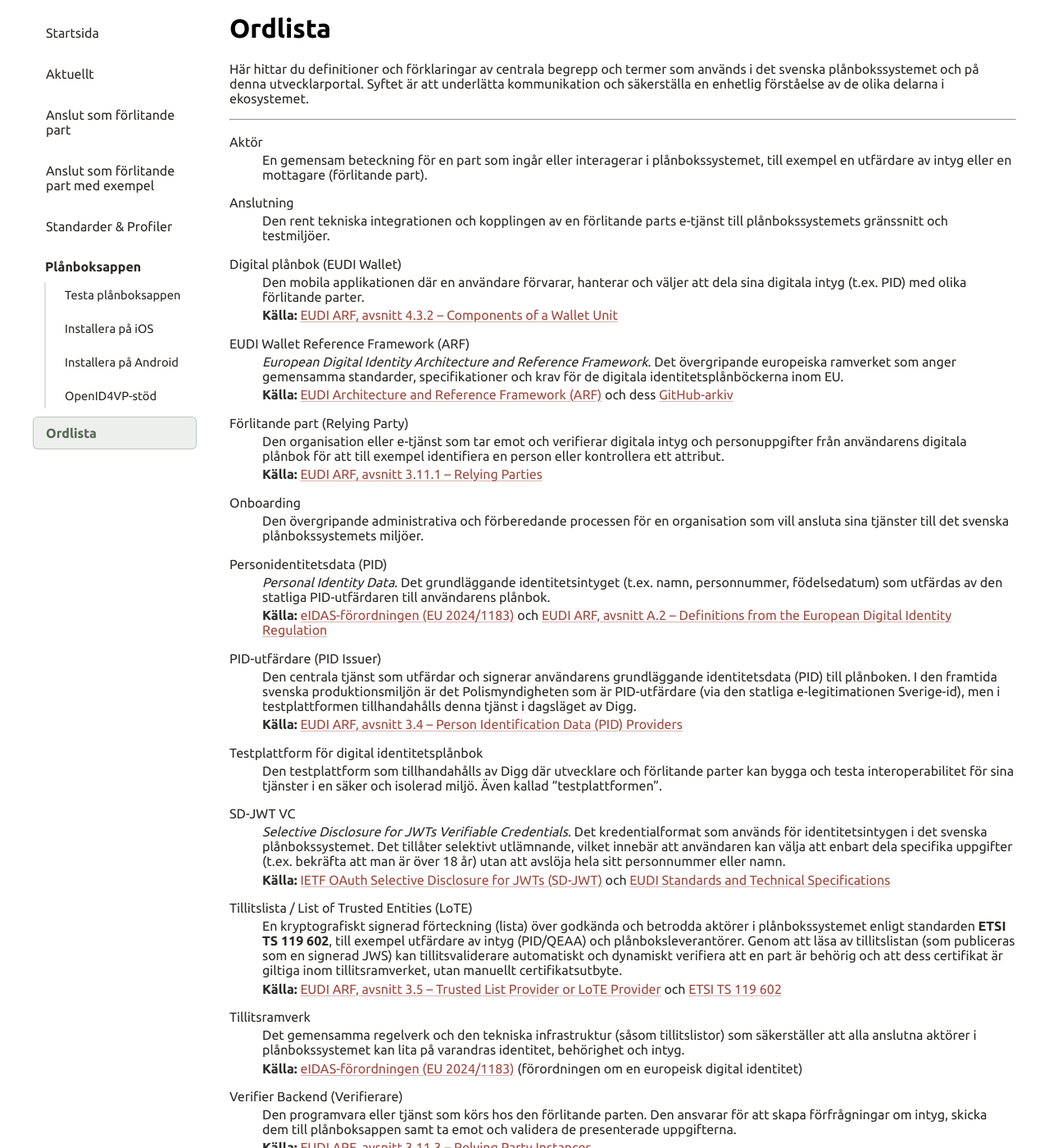
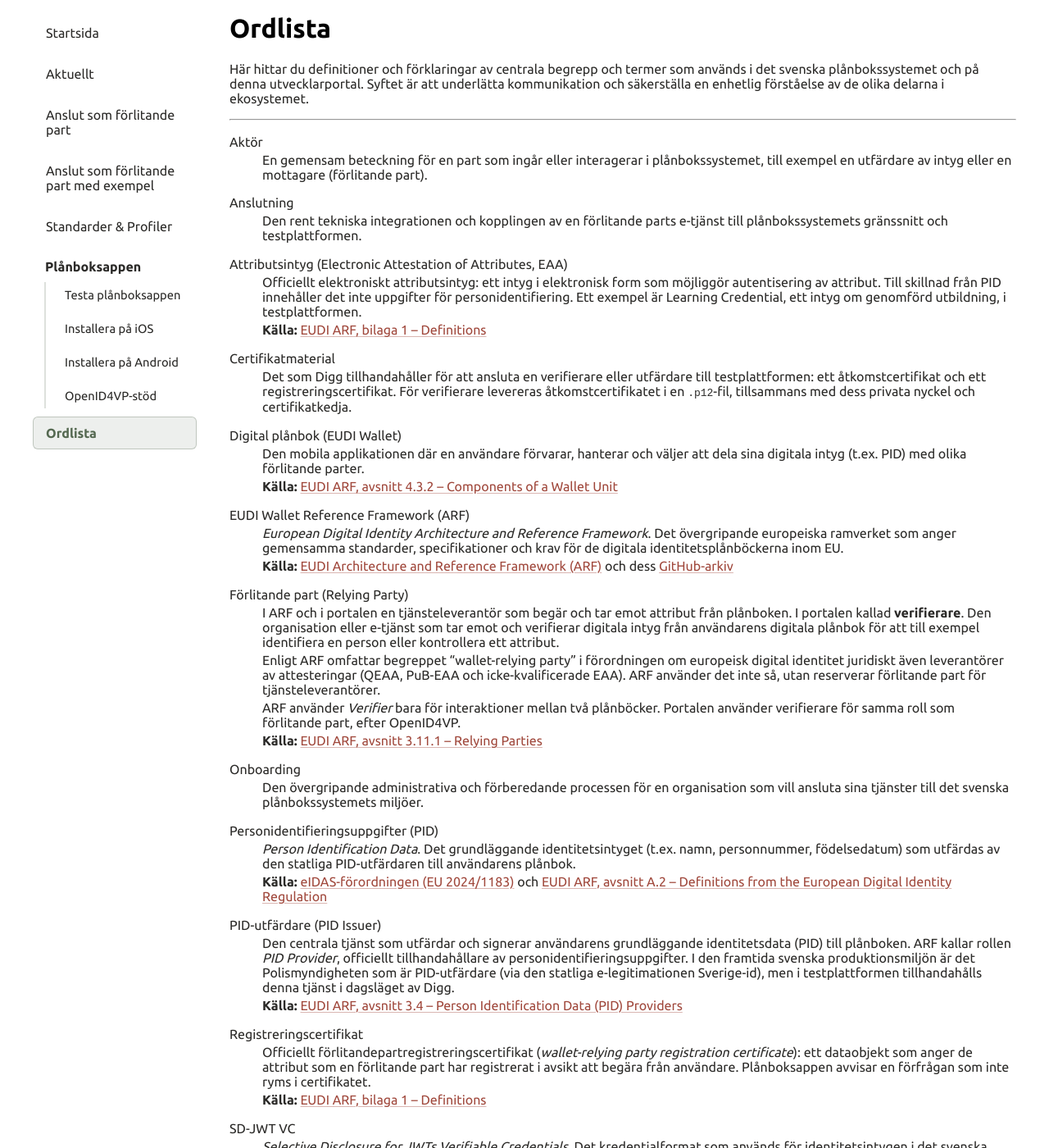
Before and after one commit to diggsweden/wallet-utvecklarportal, a Jekyll site: the page built from pages/ordlista.md, in a window 1280 px wide and 1400 px high, scrolled down 241 px. Shown: the whole window at 82% size. Built offline with Jekyll 4.4.1, drawn with Linux system fonts in a browser that asks for light colours; some of the changed text lies outside the part shown.

Commit message:
docs: align terminology with eIDAS and ARF
Update the glossary so that the terms follow eIDAS and the ARF:
verifier (relying party), attestation provider, electronic attestation
of attributes (EAA), access certificate and registration certificate.
Add certifikatmaterial for the certificate material Digg provides.

Use testplattformen instead of testmiljön on the start page and in
Standarder & Profiler, spell out personidentifieringsuppgifter (PID)
and fix the link to SD-JWT VC.

Signed-off-by: Johannes Dannelov <johannes.dannelov@digg.se>

```diff
--- a/pages/ordlista.md
+++ b/pages/ordlista.md
@@ -22,7 +22,19 @@ Aktör
 
 Anslutning
 : Den rent tekniska integrationen och kopplingen av en förlitande parts e-tjänst till plånbokssystemets gränssnitt och
-  testmiljöer.
+  testplattformen.
+
+Attributsintyg (Electronic Attestation of Attributes, EAA)
+: Officiellt elektroniskt attributsintyg: ett intyg i elektronisk form som möjliggör autentisering av attribut.
+  Till skillnad från PID innehåller det inte uppgifter för personidentifiering.
+  Ett exempel är Learning Credential, ett intyg om genomförd utbildning, i testplattformen.
+: **Källa:** [EUDI ARF, bilaga 1 – Definitions](https://eudi.dev/3.0.0/annexes/annex-1/annex-1-definitions/)
+
+Certifikatmaterial
+: Det som Digg tillhandahåller för att ansluta en verifierare eller utfärdare till testplattformen:
+  ett åtkomstcertifikat och ett registreringscertifikat.
+  För verifierare levereras åtkomstcertifikatet i en `.p12`-fil,
+  tillsammans med dess privata nyckel och certifikatkedja.
 
 Digital plånbok (EUDI Wallet)
 : Den mobila applikationen där en användare förvarar,
@@ -34,13 +46,20 @@ EUDI Wallet Reference Framework (ARF)
 : *European Digital Identity Architecture and Reference Framework*.
   Det övergripande europeiska ramverket som anger gemensamma standarder,
   specifikationer och krav för de digitala identitetsplånböckerna inom EU.
-:  **Källa:**
-   [EUDI Architecture and Reference Framework (ARF)](https://eudi.dev/latest/architecture-and-reference-framework-main/)
-   och dess [GitHub-arkiv](https://github.com/eu-digital-identity-wallet/eudi-doc-architecture-and-reference-framework)
+: **Källa:**
+  [EUDI Architecture and Reference Framework (ARF)](https://eudi.dev/latest/architecture-and-reference-framework-main/)
+  och dess [GitHub-arkiv](https://github.com/eu-digital-identity-wallet/eudi-doc-architecture-and-reference-framework)
 
 Förlitande part (Relying Party)
-: Den organisation eller e-tjänst som tar emot och verifierar digitala intyg och personuppgifter från användarens
-  digitala plånbok för att till exempel identifiera en person eller kontrollera ett attribut.
+: I ARF och i portalen en tjänsteleverantör som begär och tar emot attribut från plånboken.
+  I portalen kallad **verifierare**.
+  Den organisation eller e-tjänst som tar emot och verifierar digitala intyg från användarens digitala plånbok för att
+  till exempel identifiera en person eller kontrollera ett attribut.
+: Enligt ARF omfattar begreppet "wallet-relying party" i förordningen om europeisk digital identitet juridiskt även
+  leverantörer av attesteringar (QEAA, PuB-EAA och icke-kvalificerade EAA).
+  ARF använder det inte så, utan reserverar förlitande part för tjänsteleverantörer.
+: ARF använder *Verifier* bara för interaktioner mellan två plånböcker.
+  Portalen använder verifierare för samma roll som förlitande part, efter OpenID4VP.
 : **Källa:**
   [EUDI ARF, avsnitt 3.11.1 – Relying Parties](https://eudi.dev/3.0.0/main/03-roles-within-the-eudi-wallet-ecosystem/#3111-relying-parties)
 
@@ -48,8 +67,8 @@ Onboarding
 : Den övergripande administrativa och förberedande processen för en organisation som vill ansluta sina tjänster till det
   svenska plånbokssystemets miljöer.
 
-Personidentitetsdata (PID)
-: *Personal Identity Data*.
+Personidentifieringsuppgifter (PID)
+: *Person Identification Data*.
   Det grundläggande identitetsintyget (t.ex. namn, personnummer,
   födelsedatum) som utfärdas av den statliga PID-utfärdaren till användarens plånbok.
 : **Källa:** [eIDAS-förordningen (EU 2024/1183)](https://eur-lex.europa.eu/legal-content/SV/TXT/?uri=CELEX:32024R1183)
@@ -58,15 +77,17 @@ Personidentitetsdata (PID)
 
 PID-utfärdare (PID Issuer)
 : Den centrala tjänst som utfärdar och signerar användarens grundläggande identitetsdata (PID) till plånboken.
+  ARF kallar rollen *PID Provider*, officiellt tillhandahållare av personidentifieringsuppgifter.
   I den framtida svenska produktionsmiljön är det Polismyndigheten som är PID-utfärdare (via den statliga
   e-legitimationen Sverige-id), men i testplattformen tillhandahålls denna tjänst i dagsläget av Digg.
 : **Källa:**
   [EUDI ARF, avsnitt 3.4 – Person Identification Data (PID) Providers](https://eudi.dev/3.0.0/main/03-roles-within-the-eudi-wallet-ecosystem/#34-person-identification-data-pid-providers)
 
-Testplattform för digital identitetsplånbok
-: Den testplattform som tillhandahålls av Digg där utvecklare och förlitande parter kan bygga och testa
-  interoperabilitet för sina tjänster i en säker och isolerad miljö.
-  Även kallad "testplattformen".
+Registreringscertifikat
+: Officiellt förlitandepartregistreringscertifikat (*wallet-relying party registration certificate*):
+  ett dataobjekt som anger de attribut som en förlitande part har registrerat i avsikt att begära från användare.
+  Plånboksappen avvisar en förfrågan som inte ryms i certifikatet.
+: **Källa:** [EUDI ARF, bilaga 1 – Definitions](https://eudi.dev/3.0.0/annexes/annex-1/annex-1-definitions/)
 
 SD-JWT VC
 : *Selective Disclosure for JWTs Verifiable Credentials*.
@@ -75,9 +96,15 @@ SD-JWT VC
   vilket innebär att användaren kan välja att enbart dela specifika uppgifter (t.ex. bekräfta att man är över 18 år)
   utan att avslöja hela sitt personnummer eller namn.
 : **Källa:**
+  [SD-JWT-based Verifiable Credentials (SD-JWT VC)](https://datatracker.ietf.org/doc/draft-ietf-oauth-sd-jwt-vc/),
   [IETF OAuth Selective Disclosure for JWTs (SD-JWT)](https://datatracker.ietf.org/doc/html/draft-ietf-oauth-selective-disclosure-jwt)
   och
   [EUDI Standards and Technical Specifications](https://github.com/eu-digital-identity-wallet/eudi-doc-standards-and-technical-specifications)
+
+Testplattform för digital identitetsplånbok
+: Den testplattform som tillhandahålls av Digg där utvecklare och förlitande parter kan bygga och testa
+  interoperabilitet för sina tjänster i en säker och isolerad miljö.
+  Även kallad "testplattformen".
 
 Tillitslista / List of Trusted Entities (LoTE)
 : En kryptografiskt signerad förteckning (lista) över godkända och betrodda aktörer i plånbokssystemet enligt standarden
@@ -94,6 +121,12 @@ Tillitsramverk
   aktörer i plånbokssystemet kan lita på varandras identitet, behörighet och intyg.
 : **Källa:** [eIDAS-förordningen (EU 2024/1183)](https://eur-lex.europa.eu/legal-content/SV/TXT/?uri=CELEX:32024R1183)
   (förordningen om en europeisk digital identitet)
+
+Utfärdare av attributsintyg (Attestation Provider)
+: ARF:s samlingsbegrepp för leverantörer av attesteringar: kvalificerade (QEAA),
+  offentliga organ (PuB-EAA) och icke-kvalificerade (EAA).
+  I portalen kallad utfärdare, som i OpenID4VCI.
+: **Källa:** [EUDI ARF, bilaga 1 – Definitions](https://eudi.dev/3.0.0/annexes/annex-1/annex-1-definitions/)
 
 Verifier Backend (Verifierare)
 : Den programvara eller tjänst som körs hos den förlitande parten.
@@ -121,3 +154,9 @@ Wallet Unit Attestation (WUA)
   och säker miljö som uppfyller kraven i tillitsramverket och ARF.
 : **Källa:**
   [EUDI Standards and Technical Specifications, TS-3: Wallet Unit Attestation](https://github.com/eu-digital-identity-wallet/eudi-doc-standards-and-technical-specifications/blob/5924eb77ab4495d4dc0a874e54ac3e5de1fbd5b1/docs/technical-specifications/ts3-wallet-unit-attestation.md)
+
+Åtkomstcertifikat
+: Officiellt förlitandepartcertifikat (*wallet-relying party access certificate*):
+  ett certifikat för elektroniska stämplar eller underskrifter som autentiserar och validerar den förlitande parten och
+  som utfärdats av en tillhandahållare av förlitandepartcertifikat.
+: **Källa:** [EUDI ARF, bilaga 1 – Definitions](https://eudi.dev/3.0.0/annexes/annex-1/annex-1-definitions/)
```
Also changed, not shown: index.md (+5 -4 lines), pages/anslutning-fp.md (+1 -1 lines), pages/exempel-fp.md (+2 -2 lines), pages/planboksappen/prova-planboksappen.md (+2 -1 lines), pages/standarder-och-profiler.md (+6 -6 lines), .cspell.json.
